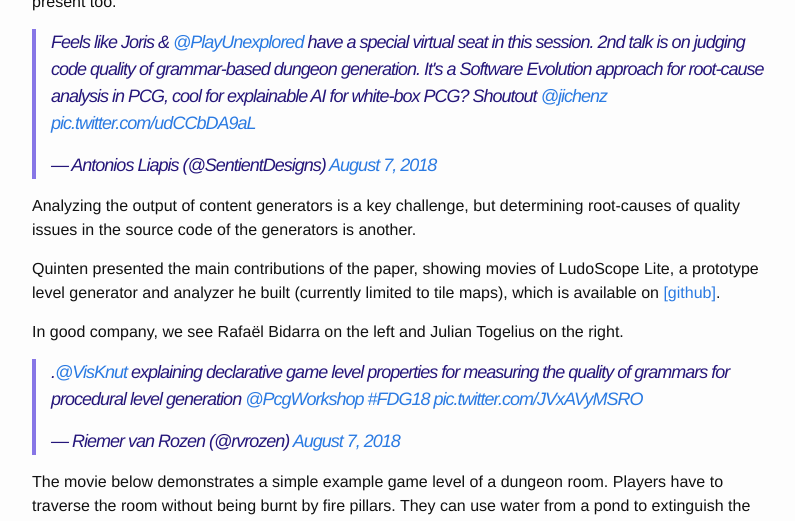
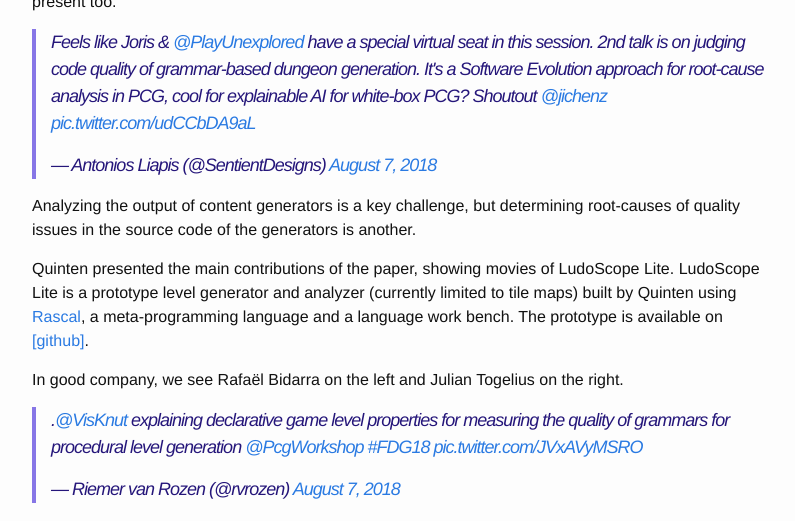
Before and after one commit to LiveGameDesign/LiveGameDesign.github.io, a Jekyll site: the page built from _posts/2019-01-02-Measuring-Quality-of-Grammars.md, in a window 1280 px wide and 1400 px high, scrolled down 578 px. Shown: the top 521 px of the window, without its empty margins (238-1033 px from the left). Built offline with Jekyll 4.4.1, drawn with Linux system fonts in a browser that asks for light colours; comment, search, counter and statistics services are not loaded; some of the changed text lies outside the part shown.

Commit message:
rephrase

```diff
--- a/_posts/2019-01-02-Measuring-Quality-of-Grammars.md
+++ b/_posts/2019-01-02-Measuring-Quality-of-Grammars.md
@@ -21,7 +21,9 @@ According to Antonios Liapis, Joris was virtually present too.
 
 Analyzing the output of content generators is a key challenge, but determining root-causes of quality issues in the source code of the generators is another.
 
-Quinten presented the main contributions of the paper, showing movies of LudoScope Lite, a prototype level generator and analyzer he built (currently limited to tile maps), which is available on [[github]](https://github.com/visknut/LudoscopeLite).
+Quinten presented the main contributions of the paper, showing movies of LudoScope Lite.
+LudoScope Lite is a prototype level generator and analyzer (currently limited to tile maps) built by Quinten using [Rascal](https://www.rascal-mpl.org), a meta-programming language and a language work bench.
+The prototype is available on [[github]](https://github.com/visknut/LudoscopeLite).
 
 In good company, we see Rafaël Bidarra on the left and Julian Togelius on the right.
 <blockquote class="twitter-tweet" data-lang="en"><p lang="en" dir="ltr">.<a href="https://twitter.com/VisKnut?ref_src=twsrc%5Etfw">@VisKnut</a> explaining declarative game level properties for measuring the quality of grammars for procedural level generation <a href="https://twitter.com/PcgWorkshop?ref_src=twsrc%5Etfw">@PcgWorkshop</a> <a href="https://twitter.com/hashtag/FDG18?src=hash&amp;ref_src=twsrc%5Etfw">#FDG18</a> <a href="https://t.co/JVxAVyMSRO">pic.twitter.com/JVxAVyMSRO</a></p>&mdash; Riemer van Rozen (@rvrozen) <a href="https://twitter.com/rvrozen/status/1026770246655504384?ref_src=twsrc%5Etfw">August 7, 2018</a></blockquote> <script async src="https://platform.twitter.com/widgets.js" charset="utf-8"></script>
```
Also changed, not shown: other parts of _posts/2019-01-02-Measuring-Quality-of-Grammars.md (+1 -1 lines).
